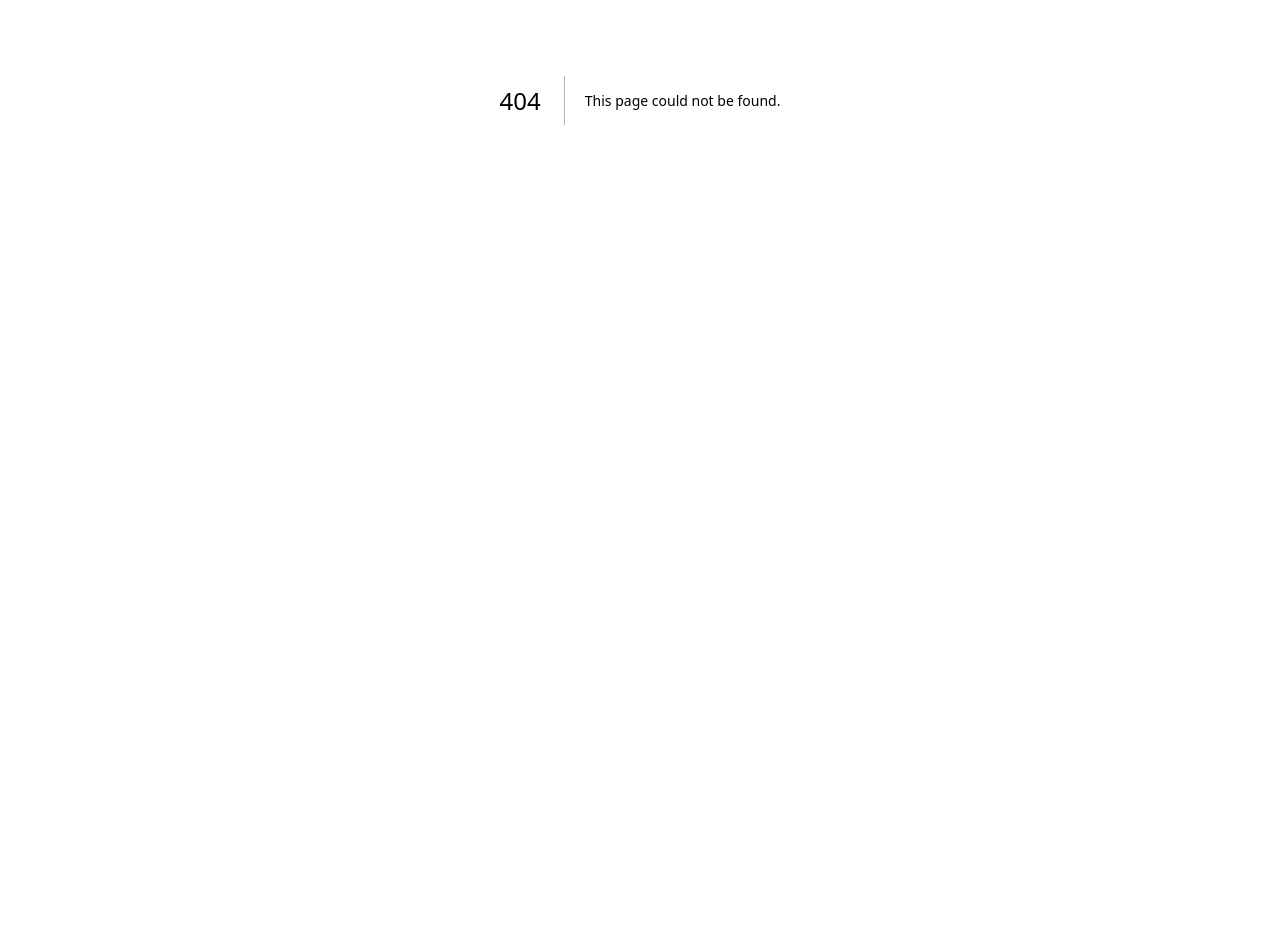
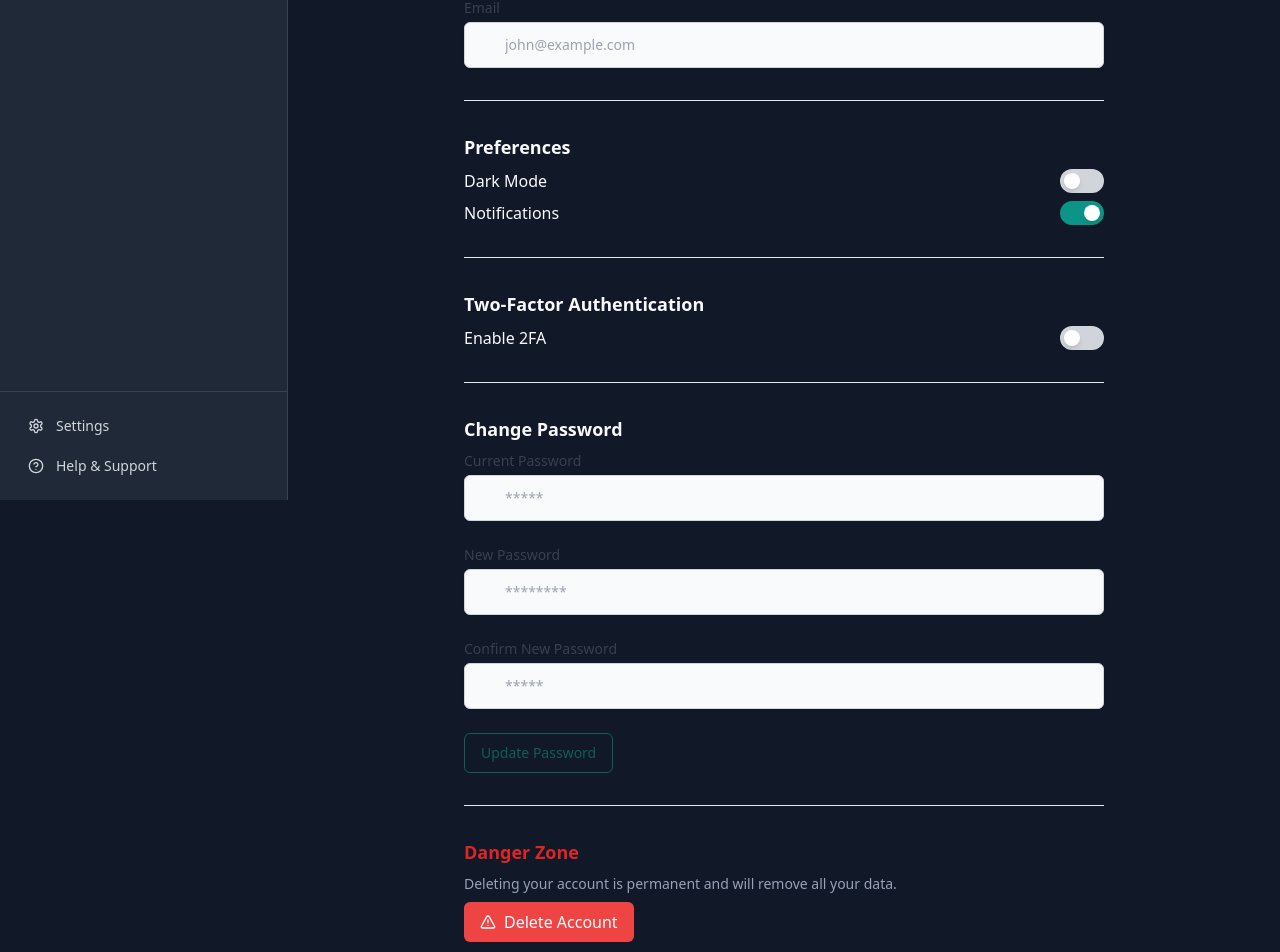
Before and after one commit to jakariamasum/GovPharma, a Next.js app: page /user/settings in a window 1280 px wide. Before the commit this address had no page. Shown: the part 300-1252 px from the top of the page. Before the commit the page ends 800 px from the top, so only its background shows below. Built offline with nearby package versions, Linux system fonts and the light colour scheme.

Commit message:
feat: user/settings

```diff
--- a/src/app/(userWithLayout)/user/help/page.tsx
+++ b/src/app/(userWithLayout)/user/help/page.tsx
@@ -11,7 +11,8 @@ const HelpSupport = () => {
           Help & Support
         </h1>
         <p className="text-gray-600 dark:text-gray-300">
-          We're here to help. Reach out to us with any questions or concerns.
+          We&lsquo;re here to help. Reach out to us with any questions or
+          concerns.
         </p>
       </header>
 
@@ -22,7 +23,7 @@ const HelpSupport = () => {
             <h2 className="text-lg font-semibold">Email Us</h2>
           </div>
           <p className="text-sm text-gray-700 dark:text-gray-300 mb-4">
-            Send us an email and we'll get back to you within 24 hours.
+            Send us an email and we&lsquo;ll get back to you within 24 hours.
           </p>
           <Button variant="outline">support@govpharm.com</Button>
         </div>
--- /dev/null
+++ b/src/app/(userWithLayout)/user/settings/page.tsx
@@ -0,0 +1,132 @@
+"use client";
+
+import { useState } from "react";
+import { Separator } from "@/components/ui/separator";
+import { AlertTriangle } from "lucide-react";
+import PharmaInput from "@/components/form/PharmaInput";
+import ToggleSwitch from "@/components/ui/switch";
+import Button from "@/components/ui/button";
+import PharmaForm from "@/components/form/PharmaForm";
+
+export default function SettingsPage() {
+  const [darkMode, setDarkMode] = useState(false);
+  const [notifications, setNotifications] = useState(true);
+  const [twoFactorEnabled, setTwoFactorEnabled] = useState(false);
+
+  const handleAccountDeletion = () => {
+    const confirmed = confirm(
+      "Are you sure you want to delete your account? This action cannot be undone."
+    );
+    if (confirmed) {
+      // Add deletion logic here
+      console.log("Account deleted");
+    }
+  };
+
+  return (
+    <section className="space-y-8 max-w-2xl mx-auto p-4">
+      <h1 className="text-2xl font-bold">Settings</h1>
+
+      {/* Profile Info */}
+      <div className="space-y-2">
+        <h2 className="text-lg font-semibold">Profile Information</h2>
+        <PharmaForm onSubmit={() => {}}>
+          <PharmaInput
+            label="Full Name"
+            placeholder="John Doe"
+            name="name"
+            type="text"
+          />
+          <PharmaInput
+            type="email"
+            label="Email"
+            placeholder="john@example.com"
+            name="email"
+          />
+        </PharmaForm>
+      </div>
+
+      <Separator />
+
+      {/* Preferences */}
+      <div className="space-y-2">
+        <h2 className="text-lg font-semibold">Preferences</h2>
+        <div className="flex items-center justify-between">
+          <span>Dark Mode</span>
+          <ToggleSwitch checked={darkMode} onCheckedChange={setDarkMode} />
+        </div>
+        <div className="flex items-center justify-between">
+          <span>Notifications</span>
+          <ToggleSwitch
+            checked={notifications}
+            onCheckedChange={setNotifications}
+          />
+        </div>
+      </div>
+
+      <Separator />
+
+      {/* 2FA */}
+      <div className="space-y-2">
+        <h2 className="text-lg font-semibold">Two-Factor Authentication</h2>
+        <div className="flex items-center justify-between">
+          <span>Enable 2FA</span>
+          <ToggleSwitch
+            checked={twoFactorEnabled}
+            onCheckedChange={setTwoFactorEnabled}
+          />
+        </div>
+        {twoFactorEnabled && (
+          <p className="text-sm text-muted-foreground">
+            You&lsquo;ll be required to verify your identity when logging in.
+          </p>
+        )}
+      </div>
+
+      <Separator />
+
+      {/* Password */}
+      <div className="space-y-2">
+        <h2 className="text-lg font-semibold">Change Password</h2>
+        <PharmaForm onSubmit={() => {}}>
+          <PharmaInput
+            type="password"
+            label="Current Password"
+            placeholder="*****"
+            name="password"
+          />
+          <PharmaInput
+            type="password"
+            label="New Password"
+            placeholder="********"
+            name="newPassword"
+          />
+          <PharmaInput
+            type="password"
+            label="Confirm New Password"
+            placeholder="*****"
+            name="confirmPassword"
+          />
+          <Button variant="outline">Update Password</Button>
+        </PharmaForm>
+      </div>
+
+      <Separator />
+
+      {/* Account Deletion */}
+      <div className="space-y-2">
+        <h2 className="text-lg font-semibold text-red-600">Danger Zone</h2>
+        <p className="text-sm text-muted-foreground">
+          Deleting your account is permanent and will remove all your data.
+        </p>
+        <Button
+          variant="destructive"
+          onClick={handleAccountDeletion}
+          className="flex items-center gap-2"
+        >
+          <AlertTriangle className="w-4 h-4" /> Delete Account
+        </Button>
+      </div>
+    </section>
+  );
+}
--- /dev/null
+++ b/src/components/ui/switch.tsx
@@ -0,0 +1,24 @@
+"use client";
+
+interface ToggleSwitchProps {
+  checked: boolean;
+  onCheckedChange: (checked: boolean) => void;
+}
+
+const ToggleSwitch = ({ checked, onCheckedChange }: ToggleSwitchProps) => {
+  return (
+    <button
+      onClick={() => onCheckedChange(!checked)}
+      className={`w-11 h-6 flex items-center rounded-full p-1 transition-colors duration-300 ${
+        checked ? "bg-teal-600" : "bg-gray-300"
+      }`}
+    >
+      <div
+        className={`w-4 h-4 rounded-full bg-white shadow-md transform transition-transform duration-300 ${
+          checked ? "translate-x-5" : "translate-x-0"
+        }`}
+      ></div>
+    </button>
+  );
+};
+export default ToggleSwitch;
```
